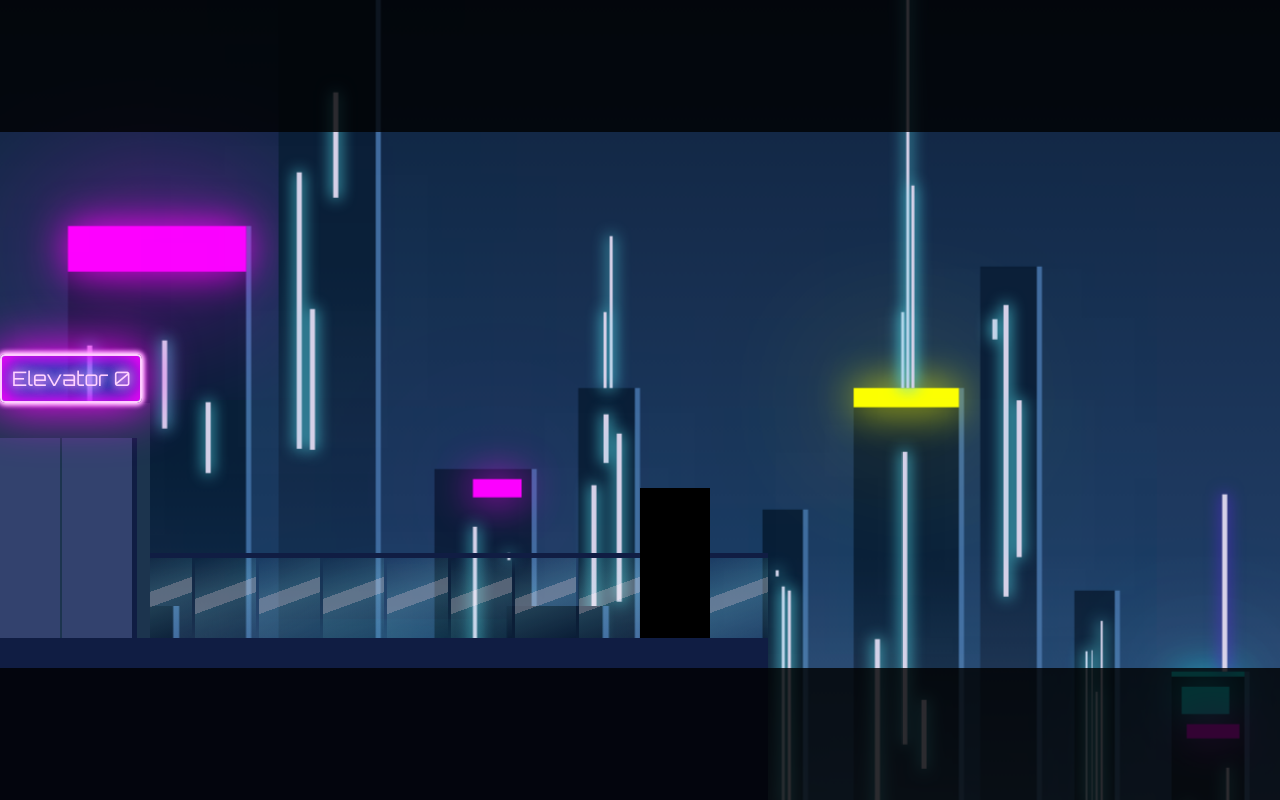
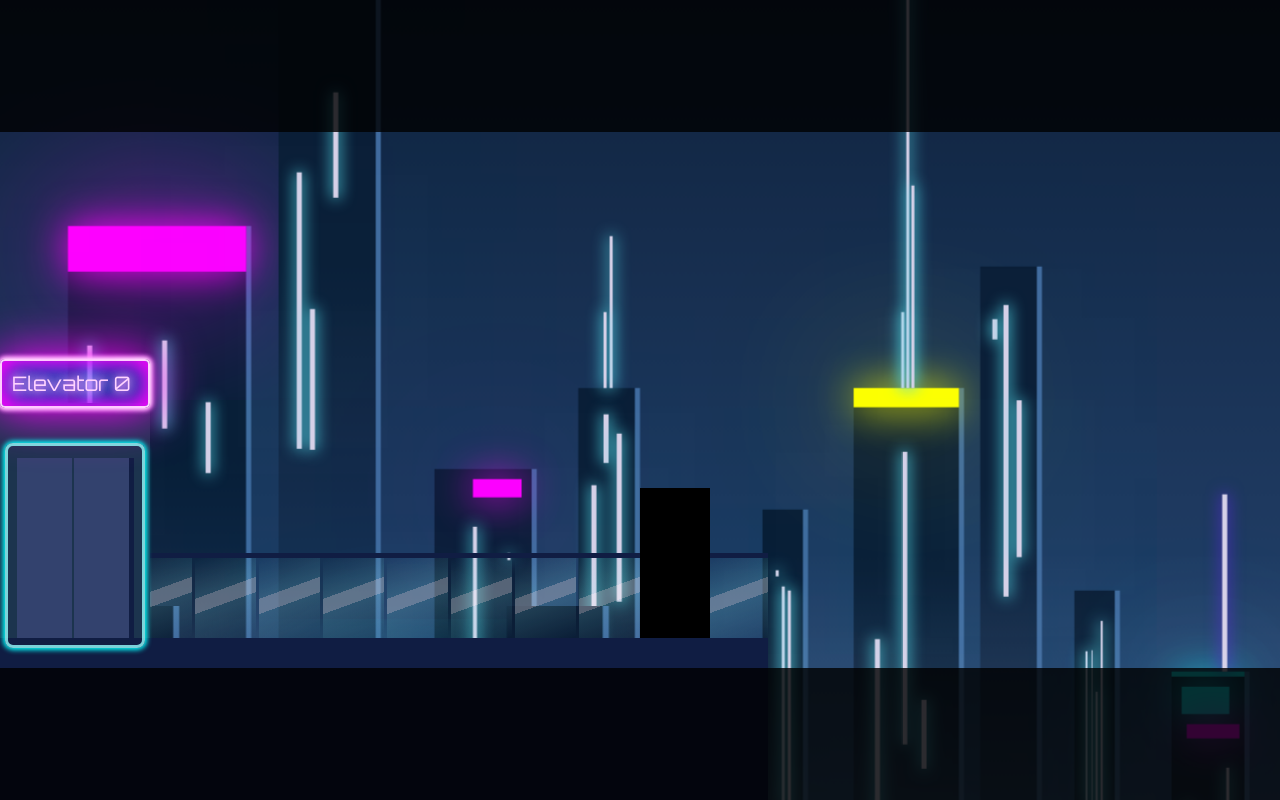
Before and after one commit to cchen9299/cchen9299.github.io, a Gatsby site: page / in a window 1280 px wide. Built offline with nearby package versions, Linux system fonts and the light colour scheme; Gatsby itself is replaced by a stand-in of ours.

Commit message:
feat(*): fix layouts and add highlights

```diff
--- a/src/Store.jsx
+++ b/src/Store.jsx
@@ -63,23 +63,23 @@ export function Store({ children }) {
       {
         levelFromRoof: 1,
         floor: 3,
-        title: 'About Me',
+        title: 'Experience',
         subtitle: 'Bedroom',
         refKey: 'bedroomElevatorRef',
       },
       {
         levelFromRoof: 2,
         floor: 2,
-        title: 'Experience',
-        subtitle: 'Office',
-        refKey: 'officeElevatorRef',
+        title: 'About Me',
+        subtitle: 'Reception',
+        refKey: 'groundElevatorRef',
       },
       {
         levelFromRoof: 3,
         floor: 1,
         title: 'Some Other Stuff',
-        subtitle: 'Ground',
-        refKey: 'groundElevatorRef',
+        subtitle: 'Basement',
+        refKey: 'basementElevatorRef',
       },
     ],
 
--- a/src/components/ForthLayer/index.jsx
+++ b/src/components/Background/ForthLayer/index.jsx
@@ -5,8 +5,8 @@ import {
   Screen,
   Antenna,
   Fog,
-} from '../../styledComponents';
-import Tower from '../common/Tower';
+} from '../styledComponents';
+import Tower from '../../common/Tower';
 
 export const FarBox = styled.div`
   height: 200vh;
--- a/src/components/SecondLayer/index.jsx
+++ b/src/components/Background/SecondLayer/index.jsx
@@ -1,7 +1,7 @@
 import React from 'react';
 import styled from 'styled-components';
-import { ParallaxLayer } from '../../styledComponents';
-import Tower from '../common/Tower';
+import { ParallaxLayer } from '../styledComponents';
+import Tower from '../../common/Tower';
 
 export const FarBox = styled.div`
   height: 215vh;
--- a/src/components/ThirdLayer/TowerGroup.jsx
+++ b/src/components/Background/ThirdLayer/TowerGroup.jsx
@@ -1,7 +1,7 @@
 import React from 'react';
 import styled from 'styled-components';
-import { Screen } from '../../styledComponents';
-import Tower from '../common/Tower';
+import { Screen } from '../styledComponents';
+import Tower from '../../common/Tower';
 
 export const FarBox = styled.div`
   height: 215vh;
--- a/src/components/ThirdLayer/index.jsx
+++ b/src/components/Background/ThirdLayer/index.jsx
@@ -1,6 +1,6 @@
 import React from 'react';
 import styled from 'styled-components';
-import { ParallaxLayer } from '../../styledComponents';
+import { ParallaxLayer } from '../styledComponents';
 import TowerGroup from './TowerGroup';
 
 export const FarBox = styled.div`
--- a/src/styledComponents.js
+++ b/src/components/Background/styledComponents.js
@@ -1,5 +1,5 @@
 import styled from 'styled-components';
-import { useFloorRandom } from './hooks';
+import { useFloorRandom } from '../../hooks';
 
 export const ParallaxLayer = styled.div`
   display: flex;
--- a/src/components/Character.jsx
+++ b/src/components/Character.jsx
@@ -1,6 +1,6 @@
 import React, { useRef } from 'react';
 import styled from 'styled-components';
-import { ParallaxLayer } from '../styledComponents';
+import { ParallaxLayer } from './Background/styledComponents';
 import { useCharacterActions } from '../hooks';
 
 const CharacterNode = styled(ParallaxLayer)`
--- a/src/components/Container.jsx
+++ b/src/components/Container.jsx
@@ -3,8 +3,8 @@ import styled from 'styled-components';
 import Character from './Character';
 import useStore, { useElevatorStore } from '../Store';
 import Elevator from './Elevator';
-import ForthLayer from './ForthLayer';
-import ThirdLayer from './ThirdLayer';
+import ForthLayer from './Background/ForthLayer';
+import ThirdLayer from './Background/ThirdLayer';
 import { CINEMATIC_COVER_HEIGHT, FLOOR_HEIGHT } from '../hooks/constants';
 import FloorContent from './FloorContent';
 
@@ -36,7 +36,6 @@ const Space = styled.div`
   width: 100%;
   height: 100%;
   position: relative;
-  z-index: -1;
 `;
 
 export default function Container() {
--- a/src/components/Elevator.jsx
+++ b/src/components/Elevator.jsx
@@ -3,18 +3,22 @@ import React, {
 } from 'react';
 import styled from 'styled-components';
 import { number } from 'prop-types';
-import { FloatingButton, ParallaxLayer } from '../styledComponents';
+import { FloatingButton, ParallaxLayer } from './Background/styledComponents';
 import useStore, { useElevatorStore } from '../Store';
 import { getElevationBounds } from '../hooks/utils';
 import { getMoveFloorCalc } from '../hooks/constants';
+import { Highlight } from './common/styledComponents';
 
 export const ElevatorNode = styled(ParallaxLayer)`
   min-height: 235px;
   height: ${({ isTopLevel }) => (isTopLevel ? 'inherit' : 100)}%;
   width: 150px;
-  background-color: #1C344E;
-  z-index: 1000;
+  z-index: 100;
   bottom:0;
+  position: absolute;
+
+  display: flex;
+  flex-direction: column-reverse;
 `;
 
 const ElevatorText = styled.div`
@@ -36,6 +40,8 @@ const ElevatorText = styled.div`
     0 0 10px #FFF,
     0 0 10px #F0F,
     0 0 50px #F0F;
+  position: relative;
+  bottom: 50px;
 `;
 
 const keyToAction = {
@@ -49,8 +55,8 @@ const keyToAction = {
 
 const DoorLeft = styled.div`
   background-color: #33426E;
-  width: 70px;
-  height: 200px;
+  width: 55px;
+  height: 180px;
 `;
 
 const DoorRight = styled(DoorLeft)`
@@ -60,8 +66,8 @@ const DoorRight = styled(DoorLeft)`
 `;
 
 const ListContainer = styled.div`
-  position: relative;
-  z-index: 1;
+  position: absolute;
+  z-index: 10000;
 `;
 
 export default function Elevator({ level }) {
@@ -129,19 +135,13 @@ export default function Elevator({ level }) {
   return (
     <ElevatorNode ref={ref} isTopLevel={level === 0}>
       <div
-        style={{
-          display: 'flex',
-          position: 'absolute',
-          bottom: 0,
-          left: -10,
-        }}
+        style={{ display: 'flex', alignItems: 'center', justifyContent: 'center' }}
       >
+        <Highlight height="205px" width="140px" bottom="-10px" left="5px" />
         <DoorLeft style={{ marginRight: 2 }} />
         <DoorRight />
       </div>
-      <div style={{ position: 'absolute', bottom: 235 }}>
-        <ElevatorText>Elevator {level}</ElevatorText>
-      </div>
+      <ElevatorText>Elevator {level}</ElevatorText>
       {menuSelection === 'TOOLTIP'
         && (
         <FloatingButton style={{ top: 100 }}>
--- a/src/components/FloorContent/Bedroom/Bed.jsx
+++ b/src/components/FloorContent/Bedroom/Bed.jsx
@@ -7,6 +7,7 @@ const Wrapper = styled.div`
     flex-direction: column;
     position: relative;
     bottom: 5px;
+    left: 20px;
 `;
 
 const Headboard = styled.div`
--- a/src/components/FloorContent/Bedroom/Couch.jsx
+++ b/src/components/FloorContent/Bedroom/Couch.jsx
@@ -1,5 +1,6 @@
 import React from 'react';
 import styled from 'styled-components';
+import { Highlight } from '../../common/styledComponents';
 
 const LeftTop = styled.div`
     width: 135px;
@@ -90,6 +91,7 @@ export default function Couch() {
       </LeftTop>
       <LeftBottom />
       <Glow />
+      <Highlight height="85px" width="350px" bottom="-10px" left="-10px" />
     </Wrapper>
   );
 }
--- a/src/components/FloorContent/Bedroom/Stairs.jsx
+++ b/src/components/FloorContent/Bedroom/Stairs.jsx
@@ -20,7 +20,7 @@ const Wrapper = styled.div`
 
 const getTreadMap = (treadCount) => {
   const treadMap = [];
-  for (let i = 0; i <= treadCount; i += 1) {
+  for (let i = 1; i <= treadCount; i += 1) {
     treadMap.push(<Tread count={i} key={`tread-number-${i}`} />);
   }
   return treadMap;
--- a/src/components/FloorContent/Bedroom/index.jsx
+++ b/src/components/FloorContent/Bedroom/index.jsx
@@ -19,7 +19,7 @@ const Top = styled.div`
 const Bottom = styled.div`
     height: 50%;
     position: relative;
-    z-index: 10000;
+    z-index: 10;
     display: flex;
     align-items: flex-end;
 `;
--- a/src/components/FloorContent/Reception/BarCounter.jsx
+++ b/src/components/FloorContent/Reception/BarCounter.jsx
@@ -37,7 +37,7 @@ const Glow = styled.div`
 
 const WaterfallEnd = styled.div`
     background-color: #191446;
-    height: 90px;
+    height: 80px;
     width: 40px;
     border-top: 10px solid #465A93;
     border-right: 10px solid #465A93;
--- a/src/components/FloorContent/index.jsx
+++ b/src/components/FloorContent/index.jsx
@@ -1,9 +1,20 @@
 import React from 'react';
 import { number } from 'prop-types';
+import styled from 'styled-components';
 import Roof from './Roof';
 import Basement from './Basement';
 import Reception from './Reception';
 import Bedroom from './Bedroom';
+
+const ElevatorShaft = styled.div`
+  min-height: 235px;
+  height: ${({ isTopLevel }) => (isTopLevel ? 'inherit' : 100)}%;
+  width: 150px;
+  background-color: #1C344E;
+  position: absolute;
+  bottom: 0;
+  z-index: 10;
+`;
 
 const FloorContentMap = {
   0: Roof,
@@ -15,7 +26,10 @@ const FloorContentMap = {
 export default function FloorContent({ level }) {
   const Floor = FloorContentMap[level];
   return (
-    <Floor />
+    <div style={{ display: 'flex', width: '100%', height: '100%' }}>
+      <ElevatorShaft isTopLevel={level === 0} />
+      <Floor />
+    </div>
   );
 }
 
--- a/src/components/common/IndoorLight.jsx
+++ b/src/components/common/IndoorLight.jsx
@@ -1,5 +1,5 @@
 import React from 'react';
-import { IndoorLightNode } from '../../styledComponents';
+import { IndoorLightNode } from '../Background/styledComponents';
 import { useFloorRandom } from '../../hooks';
 
 const IndoorLight = () => {
--- a/src/components/common/Lights.jsx
+++ b/src/components/common/Lights.jsx
@@ -1,5 +1,5 @@
 import React from 'react';
-import { LightsNode, LightsShortNode } from '../../styledComponents';
+import { LightsNode, LightsShortNode } from '../Background/styledComponents';
 import { useFloorRandom } from '../../hooks';
 
 const Lights = ({ short }) => {
--- a/src/components/common/Tower.jsx
+++ b/src/components/common/Tower.jsx
@@ -1,5 +1,5 @@
 import React from 'react';
-import { TowerNode } from '../../styledComponents';
+import { TowerNode } from '../Background/styledComponents';
 import Lights from './Lights';
 
 const Tower = ({ children, short, ...rest }) => (
--- /dev/null
+++ b/src/components/common/styledComponents.js
@@ -0,0 +1,29 @@
+import styled, { keyframes } from 'styled-components';
+
+export const pulse = keyframes`
+  0%   { opacity:0; }
+  30%  { opacity:1; }
+  70%  { opacity:0; }
+  100% { opacity:0; }
+`;
+
+export const Highlight = styled.div`
+  width: ${({ width }) => width};
+  height: ${({ height }) => height};
+
+  position: absolute;
+  bottom: ${({ bottom }) => bottom};
+  left: ${({ left }) => left};
+
+  z-index: 1;
+  cursor: pointer;
+  border: 3px solid rgba(150,255,255,0.8);
+  box-sizing: border-box;
+  border-radius: 8px;
+  box-shadow:
+        0 0 5px 2px #0FF;
+  /* opacity: 0; */
+  &:hover{
+    animation: ${pulse} 2s infinite;
+  }
+`;
```
